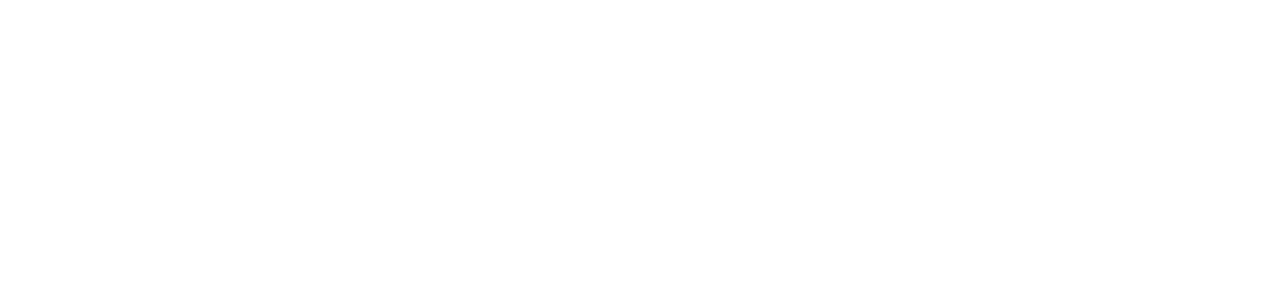
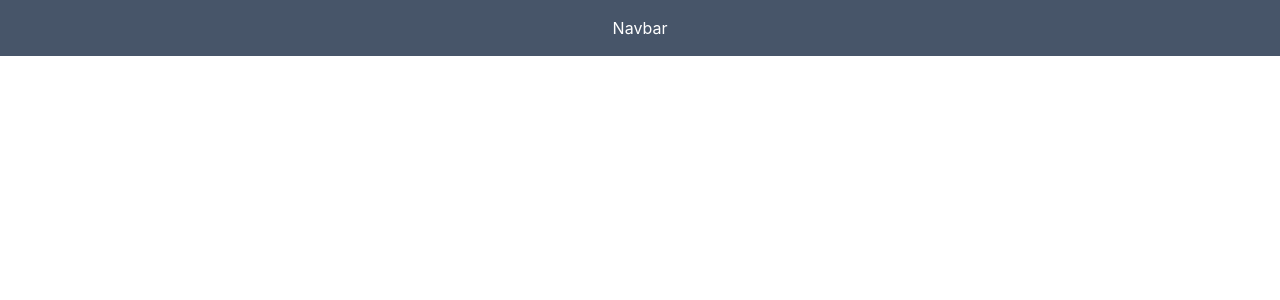
Before and after one commit to AhmedZakaria01/QA-Project, a React (Vite) app: page / in a window 1280 px wide. Shown: the top 300 px of the page. Built offline with nearby package versions, Linux system fonts and the light colour scheme.

Commit message:
Adding Navbar Component Base Structure

```diff
--- a/src/App.jsx
+++ b/src/App.jsx
@@ -12,17 +12,9 @@
 
   return (
     <>
-
       <BrowserRouter>
         <Routes>
-          <Route
-            path="/"
-            element={
-              <ProtectedRoute>
-                <Layout />
-              </ProtectedRoute>
-            }
-          />
+          <Route path="/" element={<Layout />} />
 
           <Route path="/login" element={<Login />} />
 
@@ -34,3 +26,6 @@
     </>
   );
 }
+{
+  /* <ProtectedRoute></ProtectedRoute> */
+}
--- a/src/Layout.jsx
+++ b/src/Layout.jsx
@@ -1,7 +1,11 @@
-import React from "react";
+import Navbar from "./components/Navbar";
 
 function Layout() {
-  return <div>Layout</div>;
+  return (
+    <>
+      <Navbar />
+    </>
+  );
 }
 
 export default Layout;
--- /dev/null
+++ b/src/components/Navbar.jsx
@@ -0,0 +1,11 @@
+function Navbar() {
+  return (
+    <nav>
+      <div className="flex justify-center content-center p-4 bg-slate-600 h-14">
+        <h3 className="text-white"> Navbar </h3>
+      </div>
+    </nav>
+  );
+}
+
+export default Navbar;
--- a/src/components/ProtectedRoute.jsx
+++ b/src/components/ProtectedRoute.jsx
@@ -7,11 +7,11 @@
   const { encodedToken } = useSelector((state) => state.authReducer);
   const navigate = useNavigate();
 
-  // useEffect(() => {
-  //   if (!encodedToken) {
-  //     navigate("/login");
-  //   }
-  // }, [encodedToken, navigate]);
+  useEffect(() => {
+    if (encodedToken) {
+      navigate("/login");
+    }
+  }, [encodedToken, navigate]);
 
   // If the token is present, render the children
   return encodedToken ? children : null; // Render nothing if not authenticated
--- a/src/pages/Auth/Register.jsx
+++ b/src/pages/Auth/Register.jsx
@@ -18,7 +18,7 @@
           dispatch(
             register({
               name: "ahmed2211122",
-              email: `ahmed2221122@example.com`,
+              email: `ahmewd2221122@example.com`,
               password: "P@ssw0rd",
               rePassword: "P@ssw0rd",
               phone: "01010700701",
```
